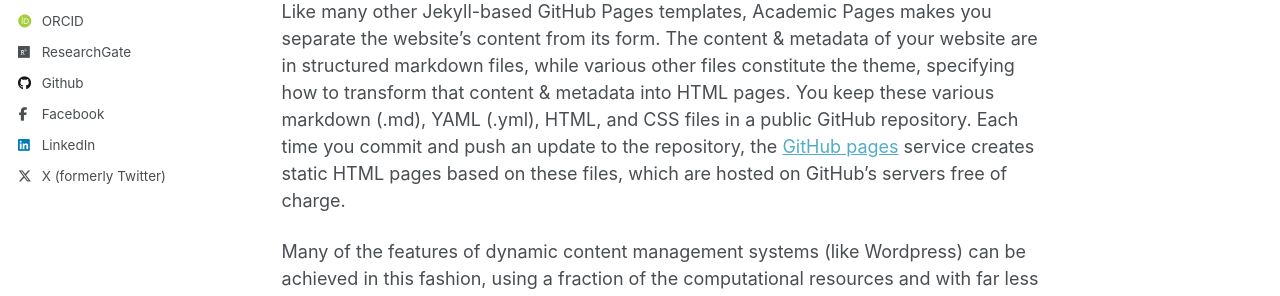
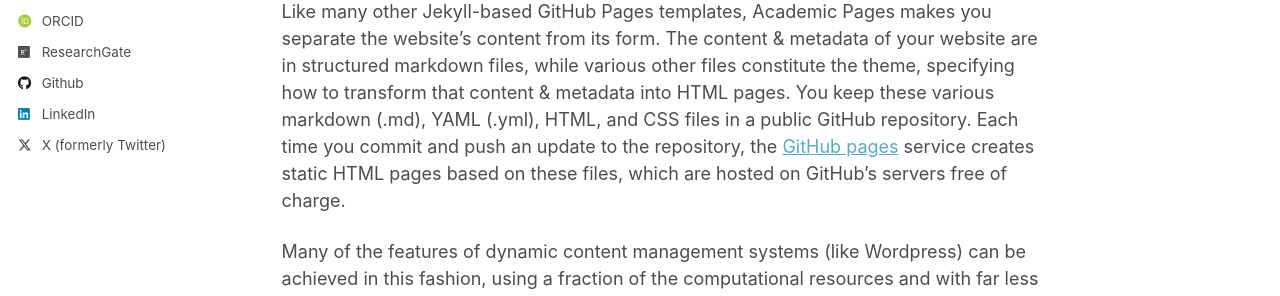
Before and after one commit to AbdullateefAlmohamad/AbdullateefAlmohamad, a Jekyll site: the page built from _pages/about.md, in a window 1280 px wide. Shown: the part 491-787 px from the top of the page. Built offline with Jekyll 4.4.1, drawn with Linux system fonts in a browser that asks for light colours; some web fonts are replaced.

Commit message:
Update _config.yml

```diff
--- a/_config.yml
+++ b/_config.yml
@@ -50,7 +50,7 @@ author:
 
   # Social media
   bluesky          : # Replace this with you Bluesky username
-  facebook         : "abdallateef.almohamad"
+  facebook         : #"abdallateef.almohamad"
   flickr           : # Username
   foursquare       : # Username
   goodreads        : # Username
```
